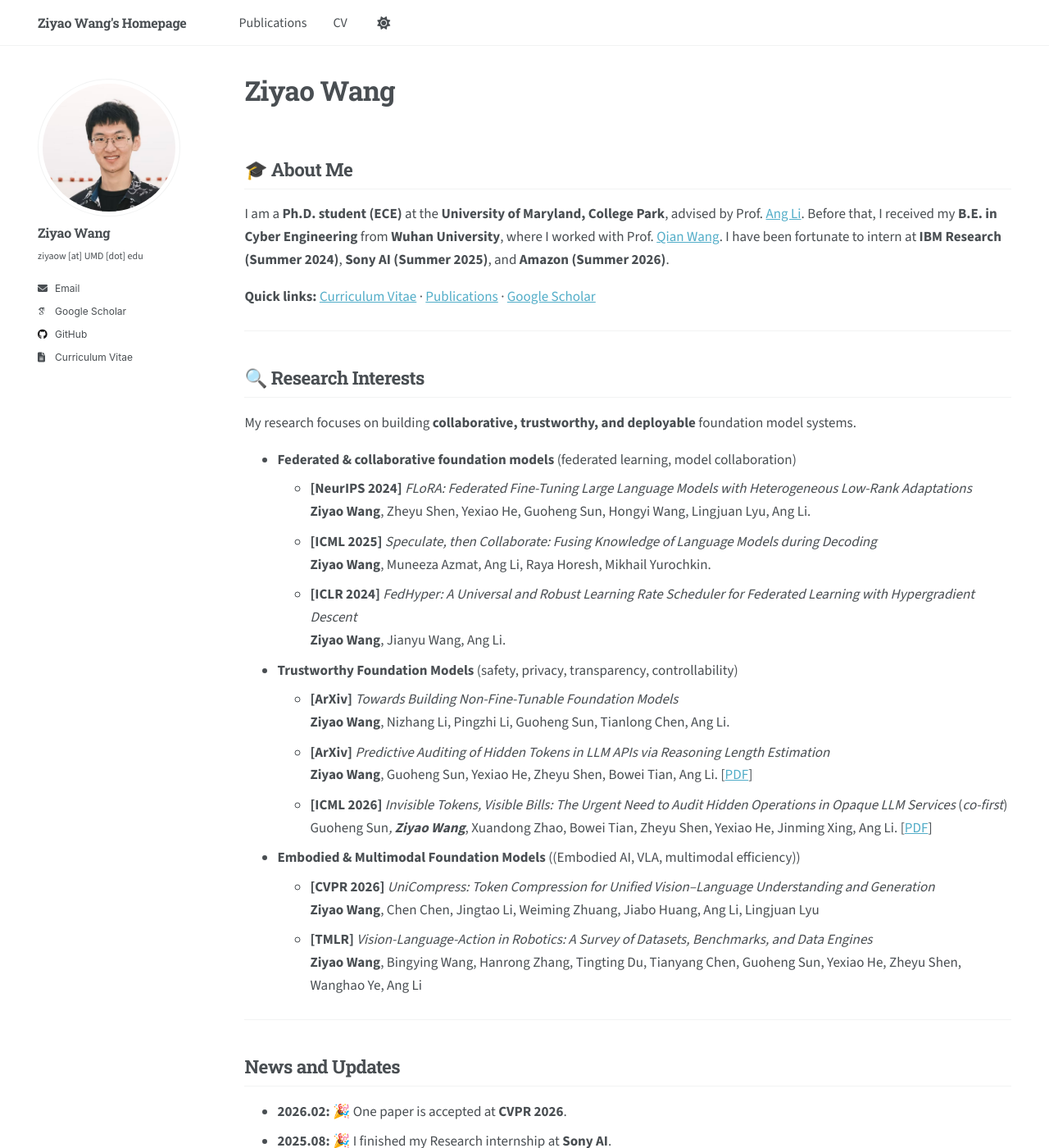
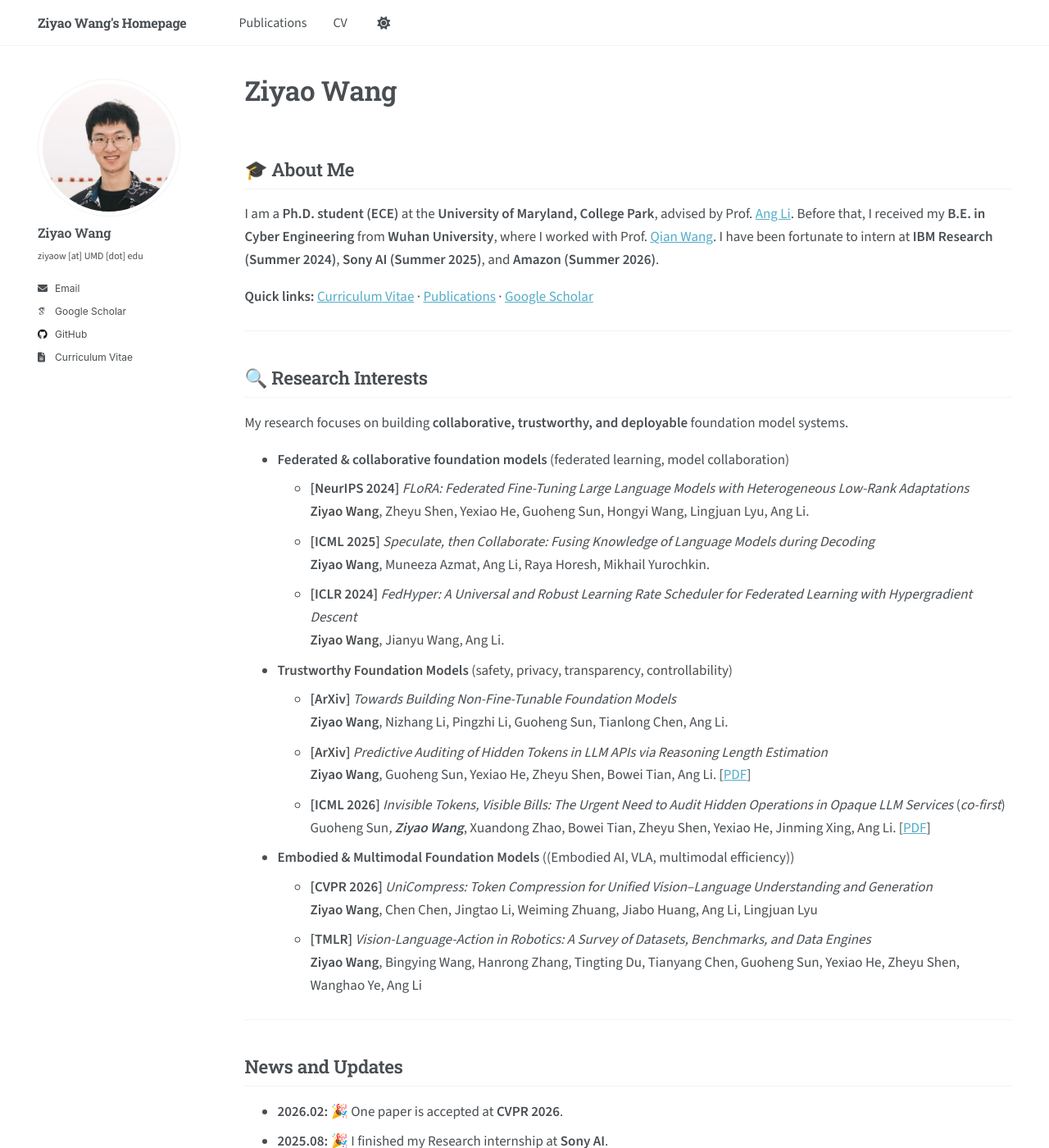
Before and after one commit to ziyaow1010/ziyaow1010.github.io, a Jekyll site: the page built from _pages/about.md, in a window 1280 px wide and 1400 px high. Shown: the whole window at 82% size. Built offline with Jekyll 4.4.1, drawn with Linux system fonts in a browser that asks for light colours; some web fonts are replaced; a script that is not in the unit is left out.

Commit message:
Soften heading and body emphasis weights

```diff
--- a/assets/css/override.css
+++ b/assets/css/override.css
@@ -40,8 +40,15 @@ html body .masthead__menu-item--lg,
 html body .site-title,
 html body .archive__item-title {
   font-family: var(--site-heading) !important;
-  font-weight: 700;
-  letter-spacing: -0.025em;
+  font-weight: 600;
+  letter-spacing: -0.015em;
+}
+/* Reserve the heavier weight for labels, not the entire research page. */
+html body .page__content strong,
+html body .page__content b,
+html body .archive strong,
+html body .sidebar strong {
+  font-weight: 600;
 }
 html body .masthead__menu-item--lg { letter-spacing: -0.02em; }
 html body .page__title {
```
